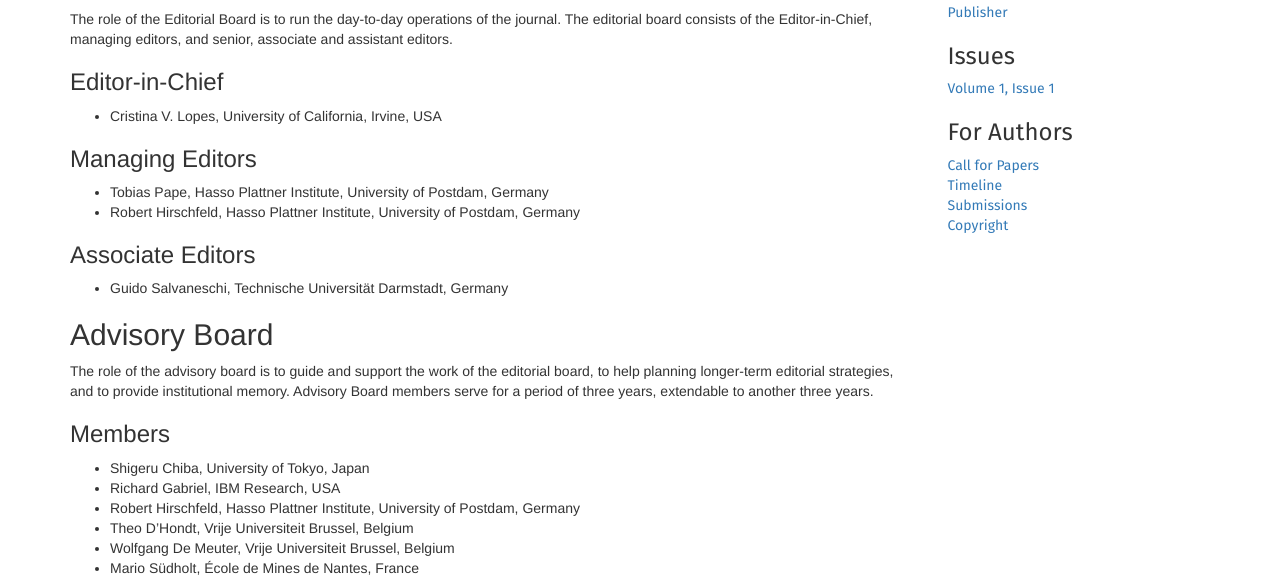
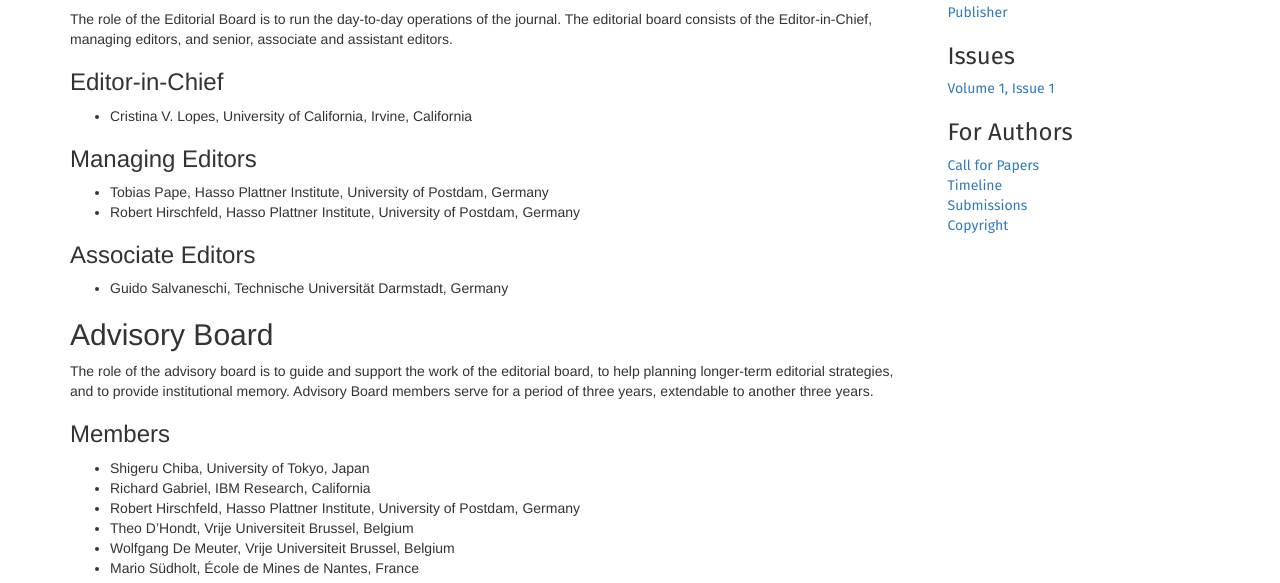
Before and after one commit to programming-journal/programming-journal.github.io, a Jekyll site: the page built from boards/index.markdown, in a window 1280 px wide. Shown: the part 245-828 px from the top of the page. Built offline with Jekyll 4.4.1, drawn with Linux system fonts in a browser that asks for light colours; nearby versions of some CDN libraries; library files that are not in the unit come from our copies.

Commit message:
Fixed Richard's and my country

```diff
--- a/boards/index.markdown
+++ b/boards/index.markdown
@@ -8,7 +8,7 @@ order: 500
 The role of the Editorial Board is to run the day-to-day operations of the journal. The editorial board consists of the Editor-in-Chief, managing editors, and senior, associate and assistant editors.
 
 ### Editor-in-Chief
-* Cristina V. Lopes, University of California, Irvine, USA
+* Cristina V. Lopes, University of California, Irvine, California
 
 ### Managing Editors
 * Tobias Pape, Hasso Plattner Institute, University of Postdam, Germany
@@ -22,7 +22,7 @@ The role of the advisory board is to guide and support the work of the editorial
 
 ### Members
 * Shigeru Chiba, University of Tokyo, Japan
-* Richard Gabriel, IBM Research, USA
+* Richard Gabriel, IBM Research, California
 * Robert Hirschfeld, Hasso Plattner Institute, University of Postdam, Germany
 * Theo D'Hondt, Vrije Universiteit Brussel, Belgium
 * Wolfgang De Meuter, Vrije Universiteit Brussel, Belgium
```
